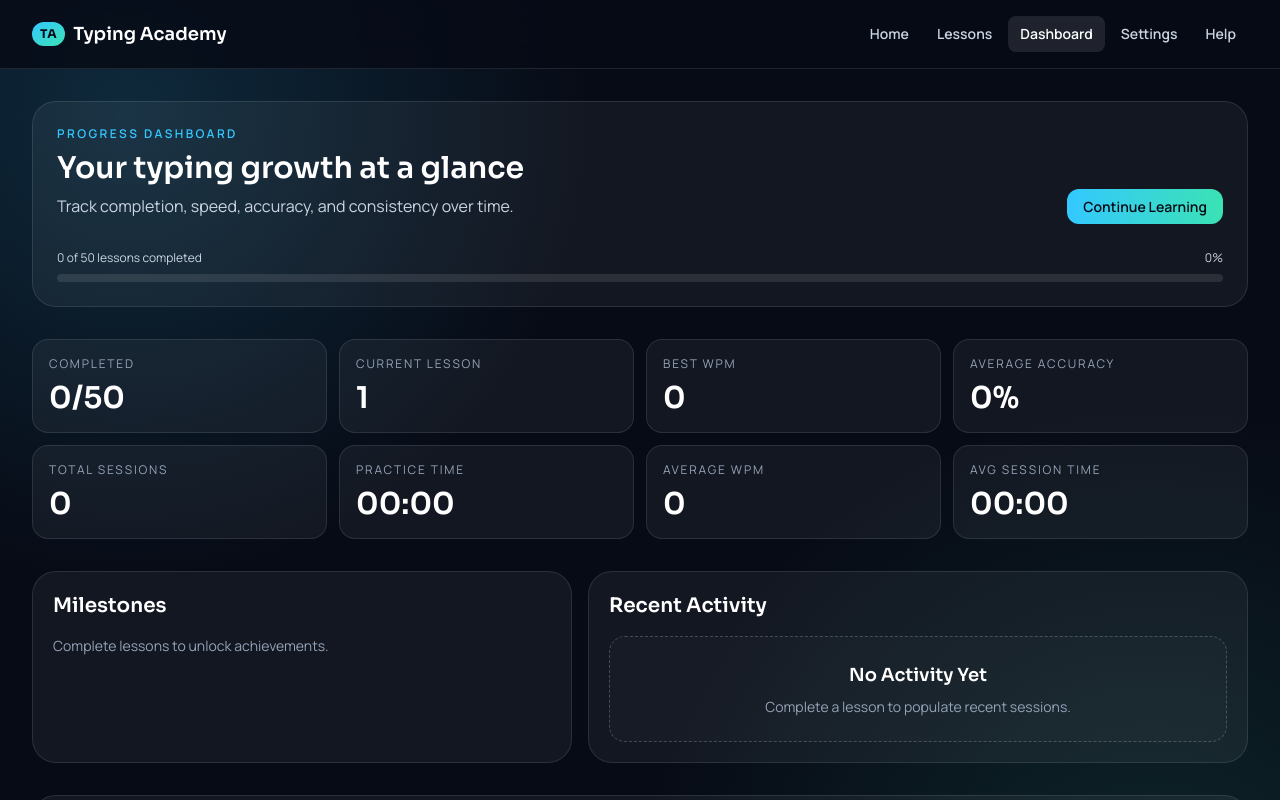
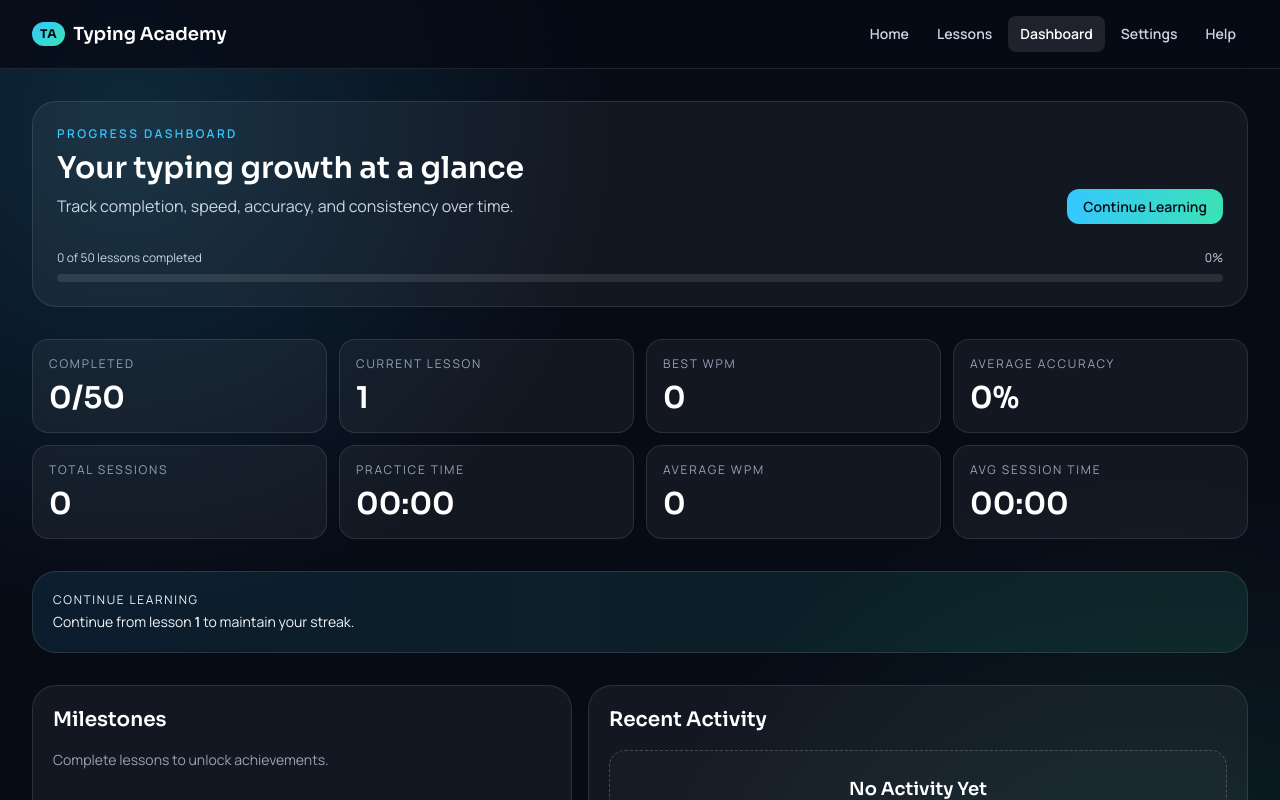
Before and after one commit to Arbab-ofc/Typing-Academy, a React (Vite) app: page /dashboard in a window 1280 px wide. Shown: the top 800 px of the page. Built offline with nearby package versions, Linux system fonts and the light colour scheme.

Commit message:
feat: add continue-learning highlight panel to dashboard

```diff
--- a/src/pages/DashboardPage.jsx
+++ b/src/pages/DashboardPage.jsx
@@ -49,6 +49,13 @@ export default function DashboardPage() {
         <DashboardStatCard label="Avg Session Time" value={formatDuration(averageSessionTime)} />
       </section>
 
+      <section className="rounded-3xl border border-white/10 bg-gradient-to-r from-ocean-500/10 to-mint-500/10 p-5">
+        <p className="text-xs uppercase tracking-[0.14em] text-ocean-300">Continue Learning</p>
+        <p className="mt-1 text-sm text-slate-100">
+          Continue from lesson <span className="font-semibold">{progress.currentLesson}</span> to maintain your streak.
+        </p>
+      </section>
+
       <section className="grid gap-4 lg:grid-cols-[0.9fr_1.1fr]">
         <div className="rounded-3xl border border-white/10 bg-white/5 p-5">
           <h2 className="font-display text-xl font-semibold text-white">Milestones</h2>
```
